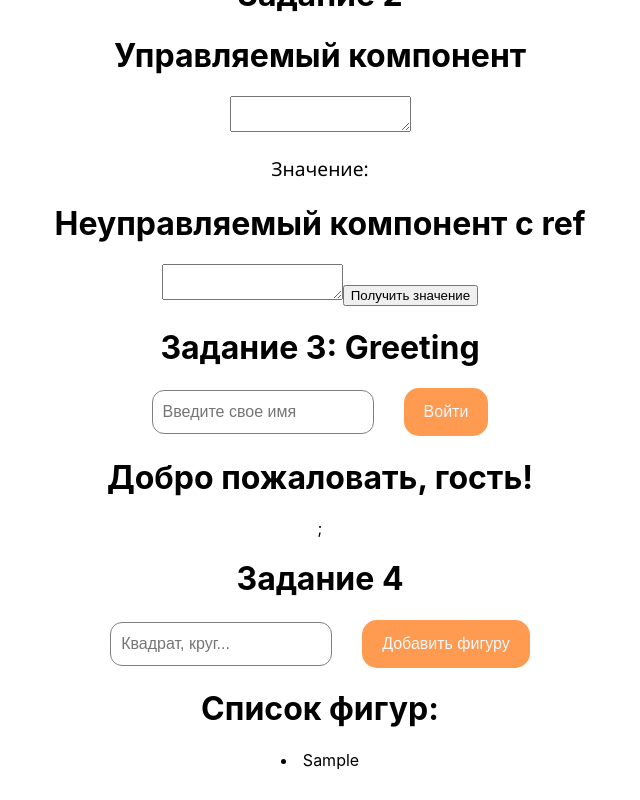
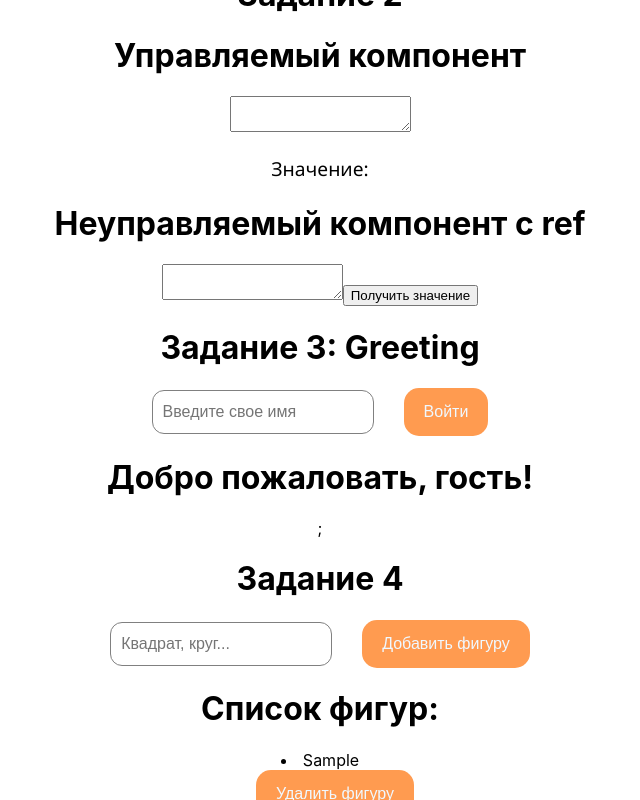
Before and after one commit to MariyaBes/Web-labs, a React (Create React App) app: page / in a window 1280 px wide. Both pictures are taken after typing "Sample" into the empty fields and a click on the button "Добавить фигуру". Shown: the part 679-1479 px from the top of the page, without its empty margins (320-960 px from the left). Built offline with nearby package versions, Linux system fonts and the light colour scheme.

Commit message:
Лабораторная работа №3

```diff
--- a/src/App.js
+++ b/src/App.js
@@ -29,6 +29,10 @@ function App() {
         setShapes([...shapes, newShape]);
     };
 
+    const deleteShape = (index) => {
+        setShapes(prevShapes => prevShapes.filter((_, i) => i !== index));
+    };
+
 
   return (
     <div className="App">
@@ -52,8 +56,8 @@ function App() {
       {logged ? (<UserGreeting user={user} isLogout={isLogout}/>) : (<GuestGreeting/>)}
 
       <h1>Задание 4</h1>
-        <AddShapeForm addShape={typeShape}/>
-        <ShapeList shape={shapes}/>
+        <AddShapeForm addShape={typeShape} />
+        <ShapeList shape={shapes} delShapes={deleteShape}/>
     </div>
   );
 }
--- a/src/components/AddShapeForm.jsx
+++ b/src/components/AddShapeForm.jsx
@@ -1,5 +1,4 @@
 import React, {useState} from "react";
-import ShapeList from "./ShapeList";
 
 const AddShapeForm = ({ addShape }) => {
     const [shape, setShape] = useState('');
--- a/src/components/ShapeList.jsx
+++ b/src/components/ShapeList.jsx
@@ -1,14 +1,23 @@
 import React from "react";
 
-const ShapeList = ({ shape }) => {
-    return(
+const ShapeList = ({ shape, delShapes }) => {
+
+    return (
         <div>
             <h1>Список фигур: </h1>
-            {shape.map((shapes, index) =>
-                (<li key={index}>{shapes}</li>)
-            )}
+            {shape.map((shape, index) => (
+                <div key={index}>
+                    <li>{shape}</li>
+                    <button
+                        className="btnClick"
+                        onClick={() => delShapes(index)}>
+                        Удалить фигуру
+                    </button>
+                </div>
+            ))}
         </div>
-    )
-}
+    );
+};
+
 
 export default ShapeList;
```
